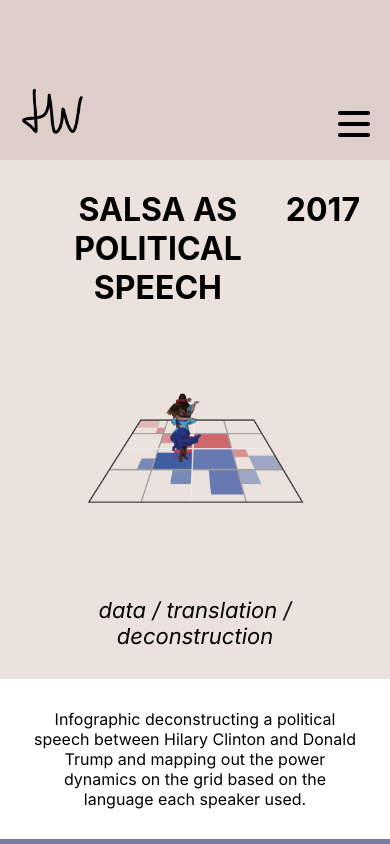
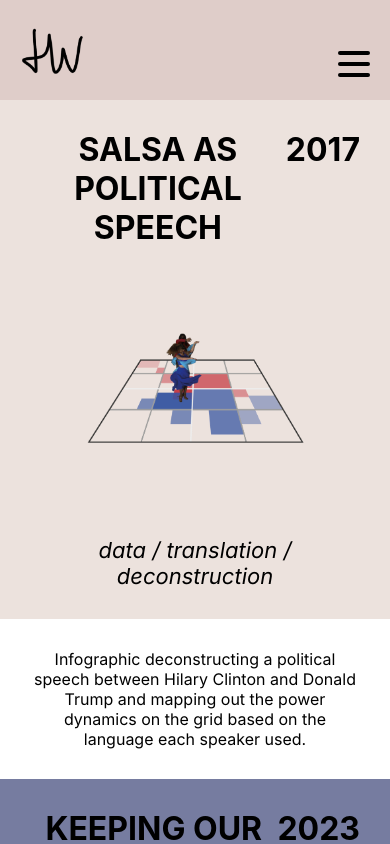
Before and after one commit to hannahw1ll1ams/portfolio, a React (Create React App) app: page /portfolio/graphics in a window 390 px wide. Shown: the top 844 px of the page. Built offline with nearby package versions, Linux system fonts and the light colour scheme.

Commit message:
customise hamburger menu

```diff
--- a/src/App.css
+++ b/src/App.css
@@ -11,3 +11,7 @@
 body {
   background-color: #DFCDC9;
 }
+
+.fixed {
+  overflow: hidden;
+}
--- a/src/App.js
+++ b/src/App.js
@@ -35,16 +35,16 @@
   }
 
   return (
-      <div className="App">
+      <div className={`App ${isHamburgerOpen ? "fixed" : ""}`}>
         <Header isHamburgerOpen={isHamburgerOpen} toggleState={() => toggleHamburger}/>
 
         {isHamburgerOpen && (
         <div className='hamburgerMenu'>
-          <p>PORTFOLIO</p>
-          <p>CONTACT</p>
+          <p className='hamburgerItem'>PORTFOLIO</p>
+          <p className='hamburgerItem'>CONTACT</p>
       </div>
       )}
-
+        <div className='appPages'>
         <Routes>
           <Route path="/" exact element={<PortfolioPage />} />
           <Route path='/portfolio'>
@@ -60,6 +60,7 @@
           <Route path="/contact" exact element={<ContactPage />} />
           <Route path="/*" exact element={<ErrorPage />} />
         </Routes>
+        </div>
 
       </div>
   );
--- a/src/Components/Header.js
+++ b/src/Components/Header.js
@@ -24,9 +24,6 @@
   };
 
 	return (
-
-
-
 		<header class="background">
 			<nav class="navbar">
           <Link to='/portfolio'><img className="App-logo" src= {logo} alt='logo'/></Link>
@@ -44,7 +41,6 @@
             <Link to='/contact'><li><button className={`link ${isPageSelected[1] ? "selected" : ""}`}>CONTACT</button></li></Link>
             </ul>
             <p className="title">developer / designer</p>
-
           </div>
 			</nav>
 		</header>
--- a/src/css/header.css
+++ b/src/css/header.css
@@ -75,18 +75,38 @@
     font-weight: 100;
 }
 
+.hamburgerMenu {
+    z-index: 10;
+    height: 90%;
+    width: 100%;
+    position: absolute;
+    background-color: #DFCDC9;
+    overflow: hidden;
+    display: flex;
+    flex-direction: column;
+    justify-content: center;
+    align-items: center;
+}
+.hamburgerItem {
+    font-family: "Bold";
+    font-size: 35px;
+    color: white;
+    padding: 10px;
+}
+
+.appPages {
+    z-index: 0;
+}
 
 .burger1{
     transform: rotate(45deg);
 }
 .burger2{
-    /* transform: translateX(100%); */
     opacity: 0;
 }
 .burger3{
     transform: rotate(-45deg);
 }
-
 
 /* Styles for responsive layout - makes a two column-layout instead of four columns */
 @media screen and (max-width: 800px) {
@@ -115,7 +135,12 @@
         transform-origin: 1px;
         /* transition: all 0.1s linear; */
     }
-
+    .background {
+        height: 100px;
+    }
+    .navbar {
+        height: 100px;
+    }
 
     .App-logo {
         height: 50px;
```
Lines whose indentation alone changed are shown as unchanged.
